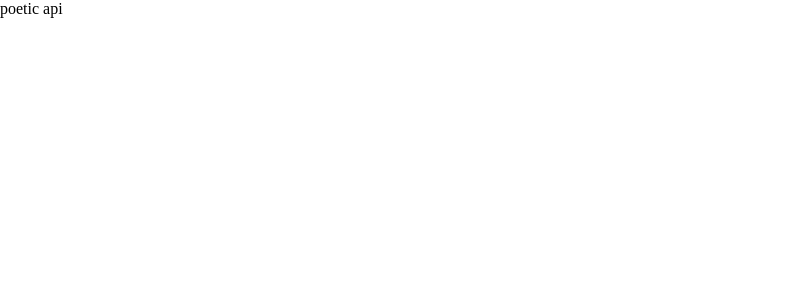
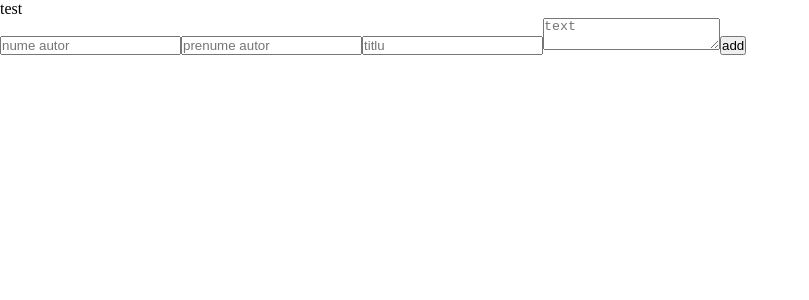
Before and after one commit to itsthevictor/poetic-api, a React (Vite) app in the folder client/: page / in a window 1280 px wide. Shown: the top 300 px of the page, without its empty margins (0-809 px from the left). Built offline with nearby package versions, Linux system fonts and the light colour scheme; no server answers.

Commit message:
client custom fetch setup, get random text, add poem wip

```diff
--- a/client/package.json
+++ b/client/package.json
@@ -10,6 +10,7 @@
     "preview": "vite preview"
   },
   "dependencies": {
+    "axios": "^1.7.9",
     "react": "^18.3.1",
     "react-dom": "^18.3.1"
   },
--- a/client/src/App.jsx
+++ b/client/src/App.jsx
@@ -1,5 +1,46 @@
+import { useEffect, useState } from "react";
+import { mainFetch } from "./utils/customFetch";
 function App() {
-  return <>poetic api</>;
+  const [poem, setPoem] = useState(null);
+
+  const getPoem = async () => {
+    try {
+      console.log("start");
+      const { data } = await mainFetch.get("/poem");
+      console.log(data);
+      setPoem(data.poem);
+      console.log("set poem");
+    } catch (error) {}
+  };
+  useEffect(() => {
+    getPoem();
+  }, []);
+
+  const handleSubmit = async (e) => {
+    e.preventDefault();
+    const formData = new FormData();
+
+    try {
+      const response = await mainFetch.post("/poem", formData);
+    } catch (error) {
+      console.log(error);
+    }
+  };
+  return (
+    <div className="container">
+      <div className="random-container">{poem ? poem.text : "test"}</div>
+
+      <div className="add-poem">
+        <form onSubmit={handleSubmit}>
+          <input type="text" placeholder="nume autor" name="nume" />
+          <input type="text" placeholder="prenume autor" name="prenume" />
+          <input type="text" placeholder="titlu" name="titlu" />
+          <textarea type="text" placeholder="text" name="text" />
+          <button type="submit">add</button>
+        </form>
+      </div>
+    </div>
+  );
 }
 
 export default App;
--- /dev/null
+++ b/client/src/utils/customFetch.js
@@ -0,0 +1,5 @@
+import axios from "axios";
+
+export const mainFetch = axios.create({
+  baseURL: "/api/v1",
+});
--- a/client/vite.config.js
+++ b/client/vite.config.js
@@ -1,7 +1,17 @@
-import { defineConfig } from 'vite'
-import react from '@vitejs/plugin-react-swc'
+import { defineConfig } from "vite";
+import react from "@vitejs/plugin-react-swc";
 
 // https://vite.dev/config/
+// https://vitejs.dev/config/
 export default defineConfig({
   plugins: [react()],
-})
+  server: {
+    proxy: {
+      "/api": {
+        target: "http://localhost:8080/api",
+        changeOrigin: true,
+        rewrite: (path) => path.replace(/^\/api/, ""),
+      },
+    },
+  },
+});
```
Also changed, not shown: 1 other file (tests, documents, lock files or other folders).
